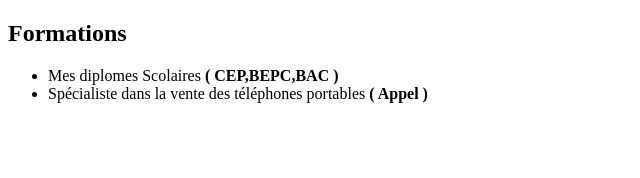
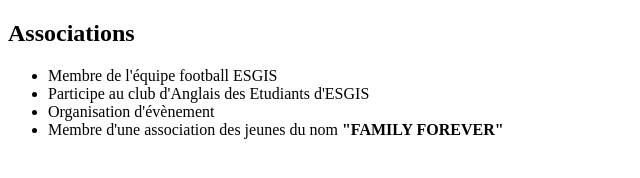
Before and after one commit to danielcossagbetin-ui/git-mon-cv, a plain HTML site: page index.html in a window 1280 px wide. Shown: the whole page, without its empty margins (0-640 px from the left). Drawn offline with Linux system fonts and the light colour scheme.

Commit message:
mise en place de la section associations

```diff
--- a/index.html
+++ b/index.html
@@ -7,12 +7,14 @@
     <title>Document</title>
 </head>
 <body>
-     <h2>Formations</h2>
+     <h2>Associations</h2>
     <p>
         <ul>
-            <li>Mes diplomes Scolaires <strong>( CEP,BEPC,BAC )</strong></li>
-            <li>Spécialiste dans la vente des téléphones portables <strong>( Appel )</strong></li>
+            <li>Membre de l'équipe football ESGIS</li>
+            <li>Participe au club d'Anglais des Etudiants d'ESGIS</li>
+            <li>Organisation d'évènement</li>
+            <li>Membre d'une association des jeunes du nom <strong>"FAMILY FOREVER"</strong> </li>
         </ul>
-        </p>
+    </p>
 </body>
 </html>
```
